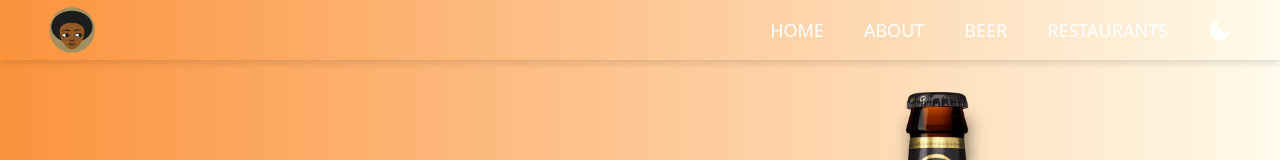
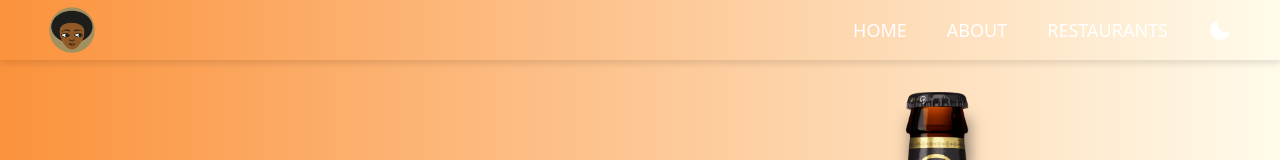
Before and after one commit to osmankelifa/Individ-project, a React (Vite) app: page / in a window 1280 px wide. Shown: the top 160 px of the page. Built offline with nearby package versions, Linux system fonts and the light colour scheme.

Commit message:
fixed data-aos fade-up on contact + duration

```diff
--- a/src/components/CarList/CarList.jsx
+++ b/src/components/CarList/CarList.jsx
@@ -28,7 +28,7 @@ const carList = [
     name: <a href="https://www.gojorestaurang.se" target="_blank" rel="noopener noreferrer" className="text-primary hover:underline">Gojo Fasika</a>,
     address: "Renstiernas gata 48, 116 31 Stockholm",
     image: habesha, // Assuming habesha image is imported or available
-    aosDelay: "1500", // Adjust the delay as needed
+    aosDelay: "400", // Adjust the delay as needed
   },
 
 ];
@@ -61,7 +61,7 @@ const CarList = () => {
                   <img
                     src={data.image}
                     alt=""
-                    className="w-full h-[120px] object-contain sm:translate-x-8 group-hover:sm:translate-x-16 duration-700"
+                    className="w-full h-[120px] object-contain sm:translate-x-8 group-hover:sm:translate-x-16 duration-500"
                   />
                 </div>
                 <div className="space-y-2">
--- a/src/components/Contact/Contact.jsx
+++ b/src/components/Contact/Contact.jsx
@@ -4,7 +4,7 @@ const Contact = () => {
   return (
     <>
       <span id="contact" />
-      <div data-aos="zoom-in" className="dark:bg-black dark:text-white py-14">
+      <div data-aos="fade-up" className="dark:bg-black dark:text-white py-14">
         <div className="container ">
           <div className="grid grid-cols-1 sm:grid-cols-3 gap-6 bg-gray-800 py-8 px-6">
             <div className="col-span-2 space-y-3">
--- a/src/components/Navbar/Navbar.jsx
+++ b/src/components/Navbar/Navbar.jsx
@@ -16,11 +16,11 @@ export const Navlinks = [
     name: "ABOUT",
     link: "/#about",
   },
-  {
-    id: 3,
-    name: "BEER",
-    link: "/#",
-  },
+  // {
+  //   id: 3,
+  //   name: "BEER",
+  //   link: "/#",
+  // },
   {
     id: 4,
     name: "RESTAURANTS",
```
